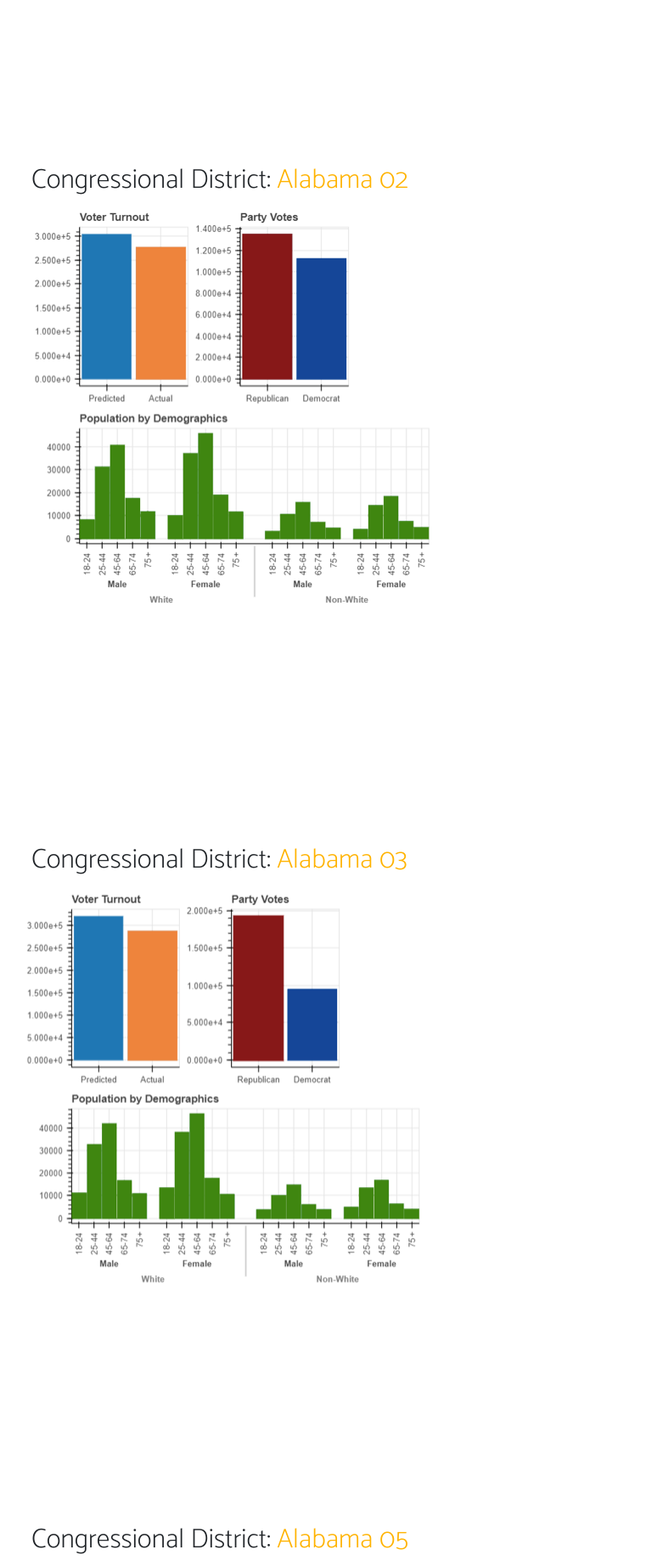
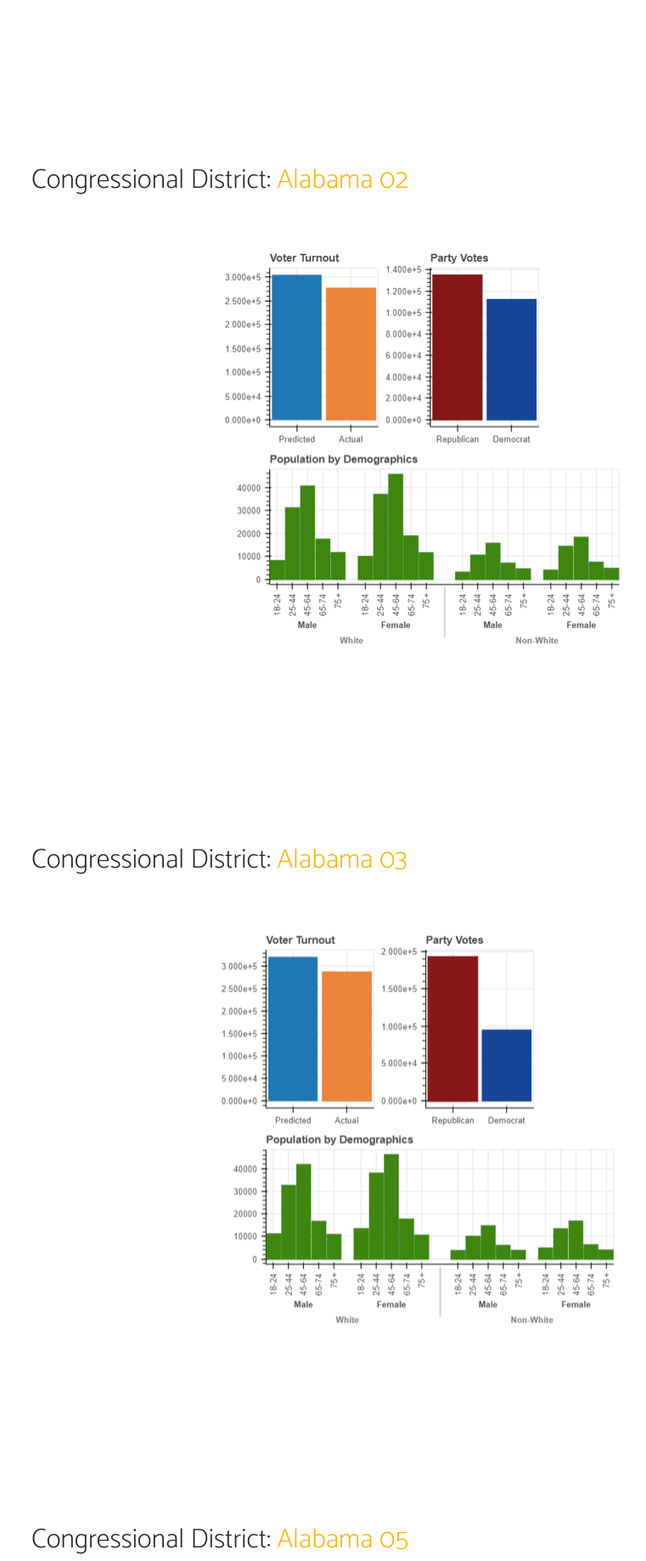
Before and after one commit to jballdata/capstone, a Flask app: page /Alabama in a window 1280 px wide. Shown: the part 754-2591 px from the top of the page at 85% size, without its empty margins (48-809 px from the left). Run offline with Flask 2, Linux system fonts and the light colour scheme; some libraries are stand-ins or nearby versions.

Commit message:
Update index.html

```diff
--- a/templates/index.html
+++ b/templates/index.html
@@ -64,7 +64,7 @@
                     </div>
                 </div>
 				<div class="row">
-                    <div class="col-md-20 pt-10 d-none d-md-block wow fadeInRight">
+                    <div class="col-md-10 pt-5 d-none d-md-block wow fadeInRight">
                         <img class="img-fluid mx-auto d-block" src="static/img/d02.png"/>
                     </div>
                 </div>
@@ -80,7 +80,7 @@
                     </div>
                 </div>
 				<div class="row">
-                    <div class="col-md-24 pt-10 d-none d-md-block wow fadeInRight">
+                    <div class="col-md-10 pt-5 d-none d-md-block wow fadeInRight">
                         <img class="img-fluid mx-auto d-block" src="static/img/d03.png"/>
                     </div>
                 </div>
@@ -96,7 +96,7 @@
                     </div>
                 </div>
 				<div class="row">
-                    <div class="col-md-28 pt-10 d-none d-md-block wow fadeInRight">
+                    <div class="col-md-10 pt-5 d-none d-md-block wow fadeInRight">
                         <img class="img-fluid mx-auto d-block" src="static/img/d05.png"/>
                     </div>
                 </div>
@@ -112,7 +112,7 @@
                     </div>
                 </div>
 				<div class="row">
-                    <div class="col-md-32 pt-10 d-none d-md-block wow fadeInRight">
+                    <div class="col-md-10 pt-5 d-none d-md-block wow fadeInRight">
                         <img class="img-fluid mx-auto d-block" src="static/img/d06.png"/>
                     </div>
                 </div>
```
